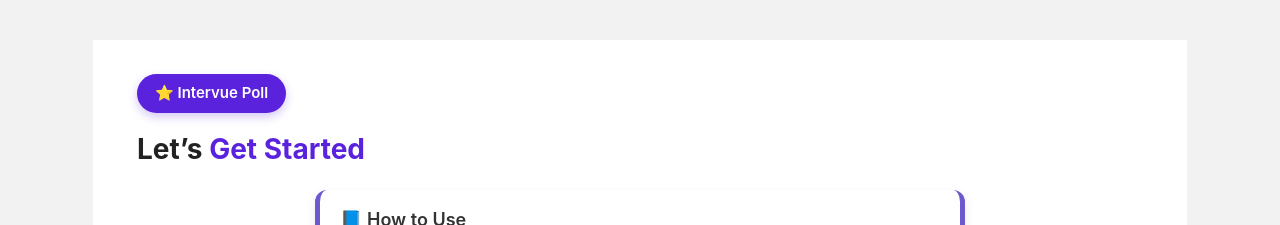
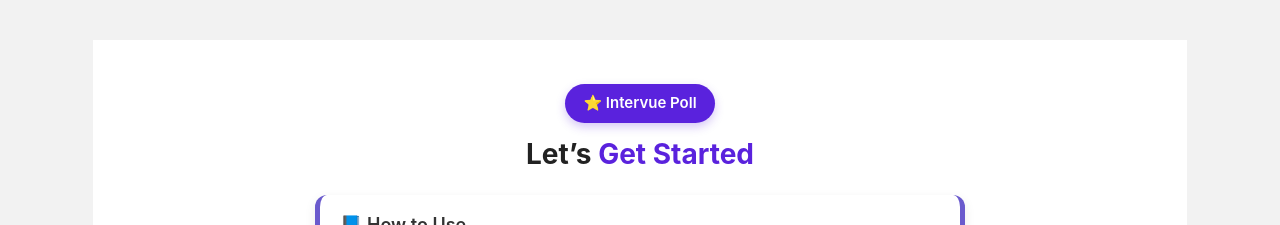
Before and after one commit to Bhavyasrivadapalli/polling-system, a React (Vite) app in the folder client/: page /teacher in a window 1280 px wide. Shown: the top 225 px of the page. Built offline with nearby package versions, Linux system fonts and the light colour scheme; no server answers.

Commit message:
Updated Teacher.jsx and teacher.css with instructions card

```diff
--- a/client/src/pages/Teacher/Teacher.jsx
+++ b/client/src/pages/Teacher/Teacher.jsx
@@ -178,13 +178,14 @@
   return (
     <div className="teacher-container">
 
-      {/* TOP RIGHT */}
     <div className="instructions-header">
   <div className="instructions-badge">⭐ Intervue Poll</div>
+
   <h2 className="instructions-title">
     Let’s <span>Get Started</span>
   </h2>
 </div>
+
 
 
       {/* 🔥 INSTRUCTIONS CARD */}
--- a/client/src/styles/teacher.css
+++ b/client/src/styles/teacher.css
@@ -540,6 +540,13 @@
   from { opacity: 0; transform: translateY(-5px); }
   to { opacity: 1; transform: translateY(0); }
 }
+.instructions-header {
+  text-align: center;   /* Centers everything inside */
+  margin-top: 20px;
+  margin-bottom: 10px;
+}
+
+/* Centered purple badge */
 .instructions-badge {
   display: inline-block;
   background: #5a22dd;
@@ -551,17 +558,15 @@
   margin-bottom: 10px;
   box-shadow: 0 4px 10px rgba(90, 34, 221, 0.25);
 }
+
+/* Title */
 .instructions-title {
   font-size: 28px;
   font-weight: 700;
-  margin: 5px 0 15px 0;
+  margin: 0;
   color: #222;
 }
 
 .instructions-title span {
-  color: #5a22dd; /* Purple highlight */
+  color: #5a22dd;
 }
-.instructions-header {
-  margin-left: 20px;
-  margin-top: 10px;
-}
```
